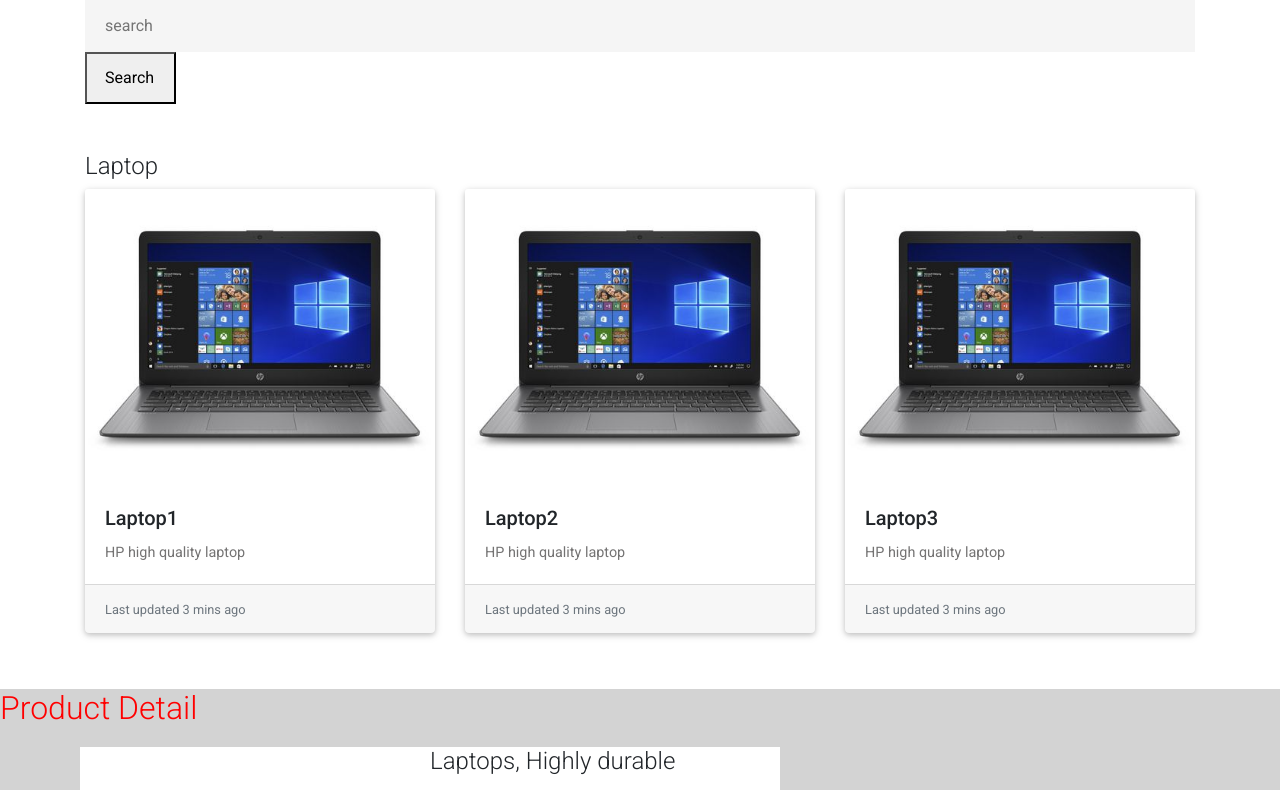
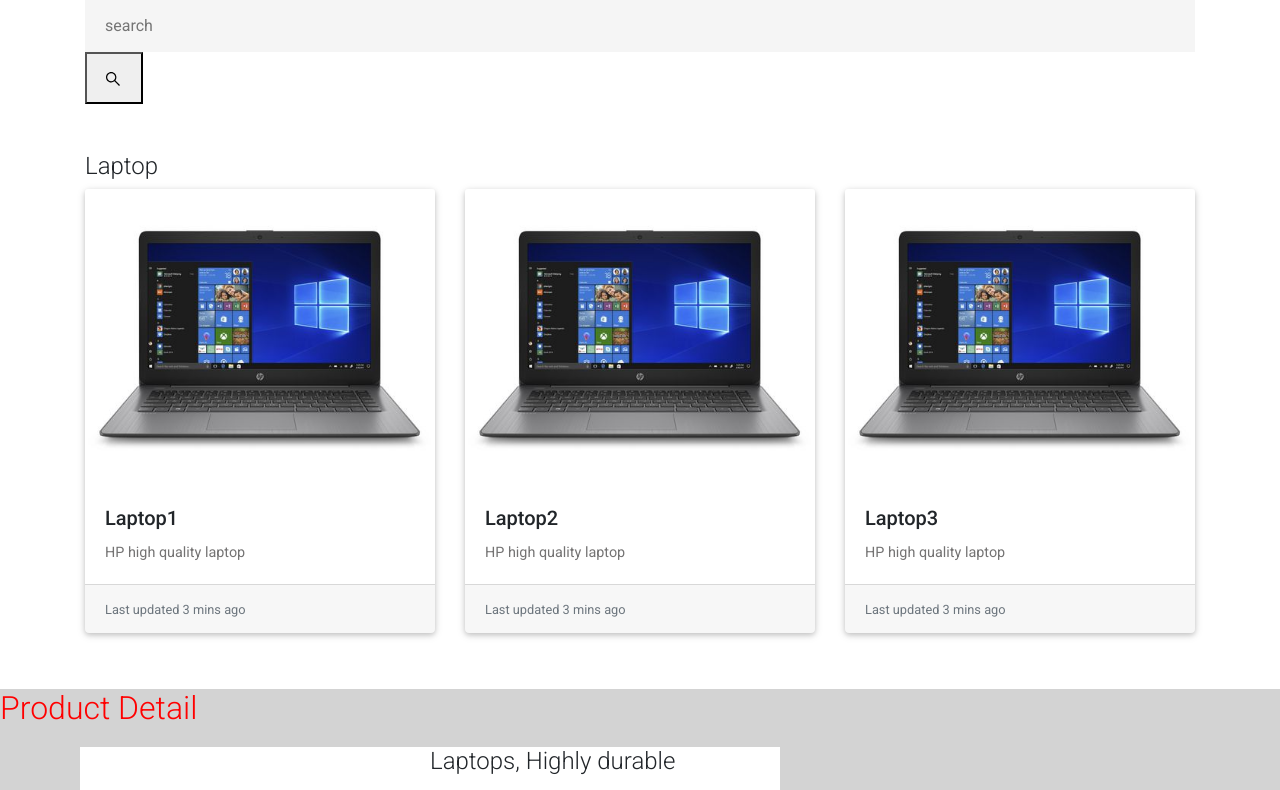
Before and after one commit to kajidipes/sample-ecommerce, a React (Create React App) app: page / in a window 1280 px wide. Shown: the top 790 px of the page. Built offline with nearby package versions, Linux system fonts and the light colour scheme.

Commit message:
aligned input and button on same line

```diff
--- a/src/components/HomePage/SearchTab/index.js
+++ b/src/components/HomePage/SearchTab/index.js
@@ -7,7 +7,7 @@ const SearchTab = () => {
     // <div className="container">
       <form>
       <input type = "text" name="search" placeholder="search" />
-      <button>Search </button>
+      <button><FaSistrix/> </button>
       </form>
     // </div>
       // <Input
```
